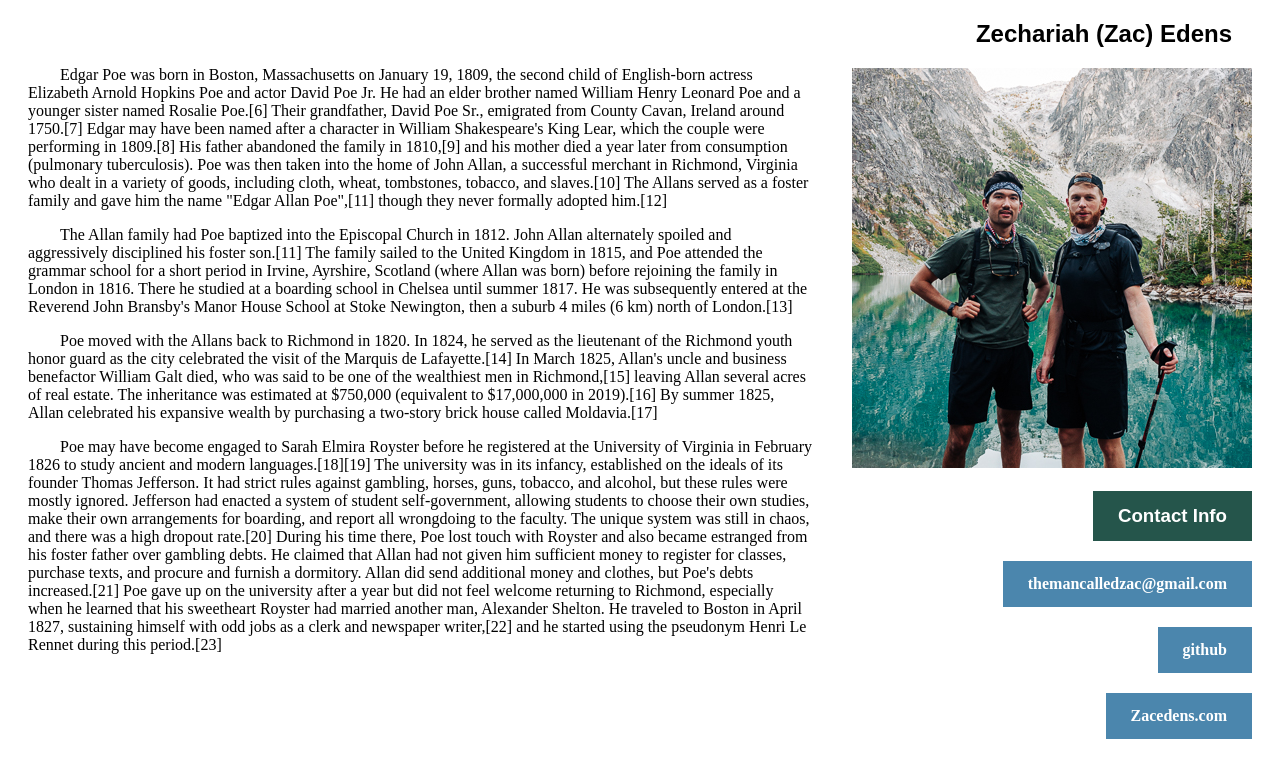
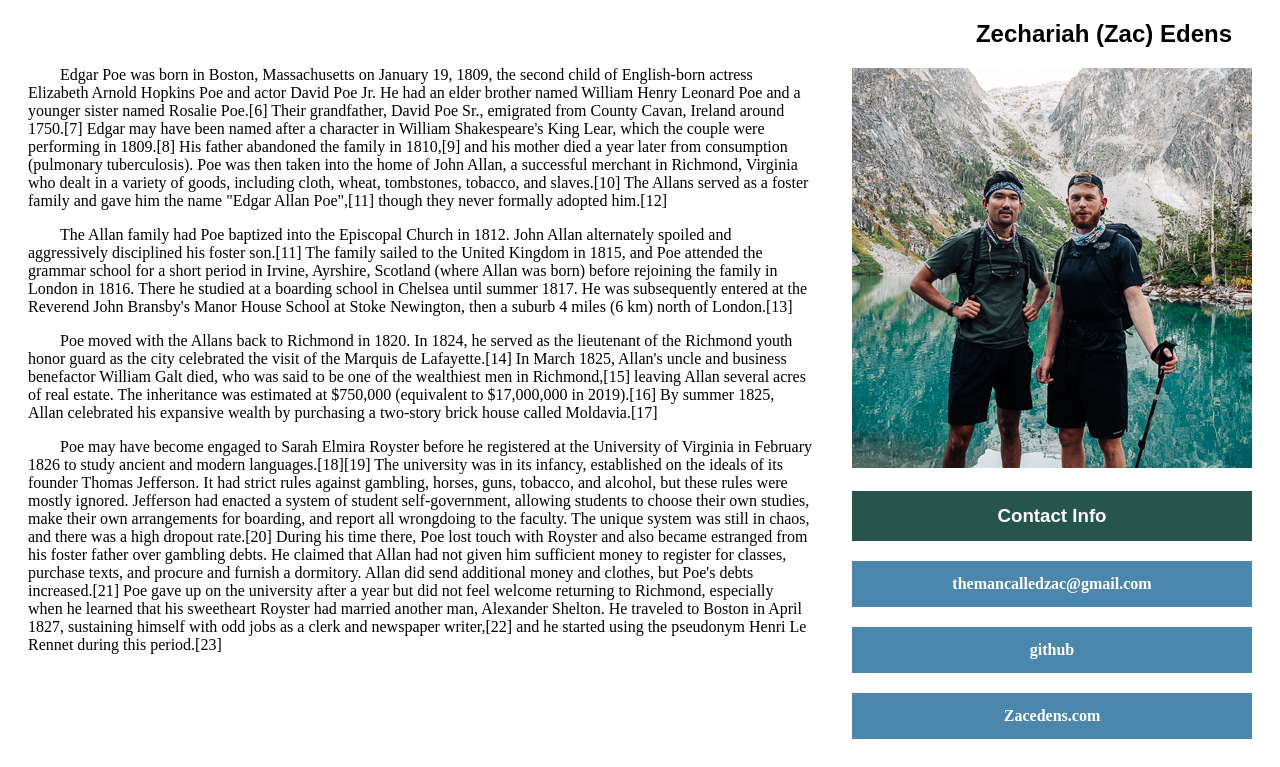
Before and after one commit to themancalledzac/My-First-Repo, a plain HTML site: page index.html in a window 1280 px wide. Shown: the part 225-992 px from the top of the page. Drawn offline with Linux system fonts and the light colour scheme.

Commit message:
pretify update part three

```diff
--- a/css.css
+++ b/css.css
@@ -48,6 +48,7 @@ header {
 h1 {
   font-family: Arial, Helvetica, sans-serif;
   text-shadow: 2px 2px hsla(0, 0%, 50%, 0.5);
+  text-align: center;
 }
 h2 {
   font-family: Arial, Helvetica, sans-serif;
@@ -87,6 +88,7 @@ a:visited {
   background-color: #4b86ad;
   color: white;
   padding: 14px 25px;
+  width: 350px;
   text-align: center;
   text-decoration: none;
   display: inline-block;
@@ -95,6 +97,7 @@ a:visited {
 a:hover,
 a:active {
   background-color: rgb(43, 94, 114);
+  box-shadow: 0 4px 8px 0 grey, 0 6px 20px 0 grey;
 }
 
 .contactInfos {
@@ -106,4 +109,6 @@ a:active {
   text-decoration: none;
   display: inline-block;
   margin-bottom: 20px;
+  width: 350px;
+  shadow
 }
```
